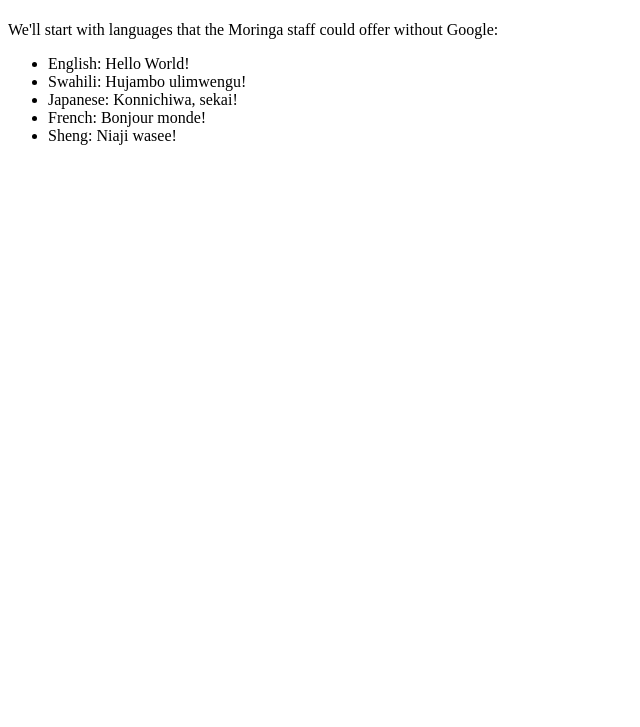
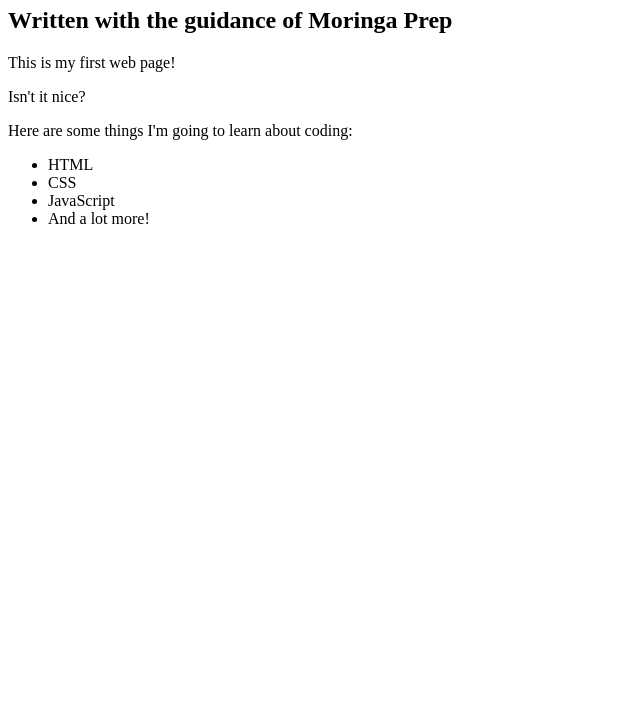
Before and after one commit to jamesmkimani/first-site, a plain HTML site: page index.html in a window 1280 px wide. Shown: the part 73-800 px from the top of the page, without its empty margins (0-640 px from the left). Drawn offline with Linux system fonts and the light colour scheme.

Commit message:
index.html edited

```diff
--- a/index.html
+++ b/index.html
@@ -1,12 +1,24 @@
-//for the atom git exercise
-<link rel="stylesheet" href="/css/master.css" type="text/cs">>This page attempts to greet everyone on Earth using various <br> human languages. We are interested in seeing how long our list can become.</p>
-<br>
-<p>We'll start with languages that the Moringa staff could offer without Google:</p>
-<ul>
-  <li>English: Hello World!</li>
-  <li>Swahili: Hujambo ulimwengu!</li>
-  <li>Japanese: Konnichiwa, sekai!</li>
-  <li>French: Bonjour monde!</li>
-  <li>Sheng: Niaji wasee!</li>
-</ul>
+<!DOCTYPE html>
+<html>
+
+<head>
+  <title>Web page #1!</title>
+</head>
+
+<body>
+  <h1>My first web page</h1>
+  <h2>Written with the guidance of Moringa Prep</h2>
+
+  <p>This is my first web page!</p>
+  <p>Isn't it nice?</p>
+
+  <p>Here are some things I'm going to learn about coding:</p>
+  <ul>
+    <li>HTML</li>
+    <li>CSS</li>
+    <li>JavaScript</li>
+    <li>And a lot more!</li>
+  </ul>
 </body>
+
+</html>
```
